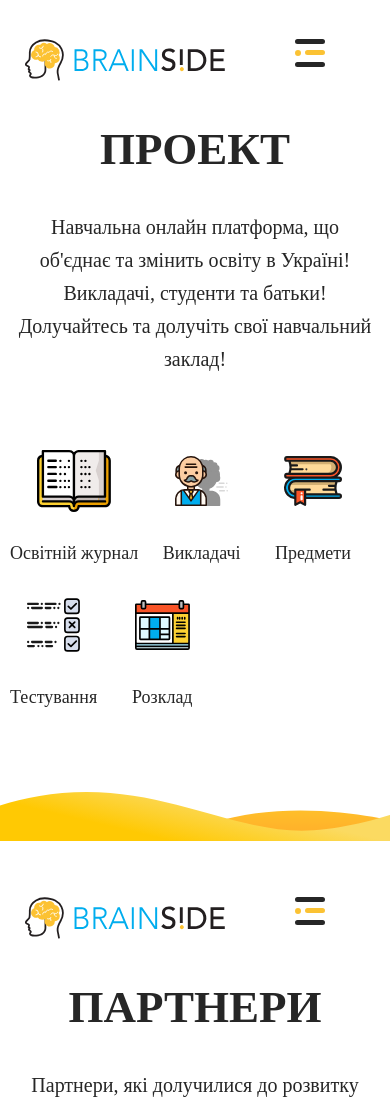
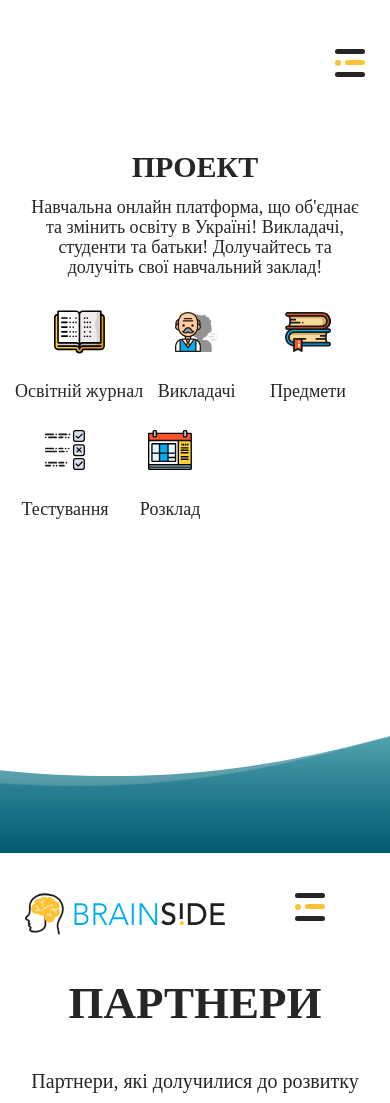
Before and after one commit to Sergii5854/TN-CHSBC-Landing-page, a PHP site: page / in a window 390 px wide; the page is wider, and only the part inside the window is pictured. Shown: the part 845-1948 px from the top of that part. Run offline with PHP 8.4, Linux system fonts and the light colour scheme; grey boxes are pictures that could not be loaded.

Commit message:
add project section

```diff
--- a/index.php
+++ b/index.php
@@ -8,7 +8,8 @@
 
     <link rel="shortcut icon" href="img/favicon.png" type="image/png"/>
     <link href="build/css/style.min.css" rel="stylesheet">
-    <link href="https://fonts.googleapis.com/css?family=Didact+Gothic&amp;subset=cyrillic,cyrillic-ext,greek,greek-ext,latin-ext" rel="stylesheet">
+    <link href="https://fonts.googleapis.com/css?family=Didact+Gothic&amp;subset=cyrillic,cyrillic-ext,greek,greek-ext,latin-ext"
+          rel="stylesheet">
 
     <title>Brainside.org - безкоштовна система онлайн навчання by Brainbasket! </title>
     <!--[if lte IE 9 ]>
@@ -18,9 +19,9 @@
     <![endif]-->
 
 </head>
-<body  >
+<body>
 
-<header >
+<header>
 
     <div class="container">
 
@@ -35,10 +36,14 @@
                 <img class="logo-small" src="img/logo_small.png" alt="logo" type="image/png"/>
 
                 <div class="background-element">
-                    <img class="background-1" src=" img/Background_element.png" alt="Background element" type="image/png"/>
-                    <img class="background-2" src=" img/Background_element.png" alt="Background element" type="image/png"/>
-                    <img class="background-3" src=" img/Background_element.png" alt="Background element" type="image/png"/>
-                    <img class="background-4" src=" img/Background_element.png" alt="Background element" type="image/png"/>
+                    <img class="background-1" src=" img/Background_element.png" alt="Background element"
+                         type="image/png"/>
+                    <img class="background-2" src=" img/Background_element.png" alt="Background element"
+                         type="image/png"/>
+                    <img class="background-3" src=" img/Background_element.png" alt="Background element"
+                         type="image/png"/>
+                    <img class="background-4" src=" img/Background_element.png" alt="Background element"
+                         type="image/png"/>
                 </div>
 
                 <!--<img class="background-img" src="img/rsz_woman-notebook-working-girl.jpg" alt="logo" type="image/png"/>-->
@@ -58,12 +63,14 @@
 
                     <div class="textarea anim ">
                         <p>
-                            Безкоштовна система онлайн-навчання від Brainbasket Foundation для шкіл, коледжів та ВУЗів. <br>Підпишіться на нас, щоб не пропустити запуск!
+                            Безкоштовна система онлайн-навчання від Brainbasket Foundation для шкіл, коледжів та ВУЗів.
+                            <br>Підпишіться на нас, щоб не пропустити запуск!
                         </p>
                     </div>
-                    <form class="input-group" name="myForm" onsubmit="return validateForm();" method="POST" action="saver.php">
-                        <input name='email' type="email" class="form-email" placeholder="Enter your email" >
-                        <button class="input-group-addon " id="submit"  type="submit" >Subscribe for news</button>
+                    <form class="input-group" name="myForm" onsubmit="return validateForm();" method="POST"
+                          action="saver.php">
+                        <input name='email' type="email" class="form-email" placeholder="Enter your email">
+                        <button class="input-group-addon " id="submit" type="submit">Subscribe for news</button>
 
                         <!--                        --><?php //if($_GET["email"]=="ok") {echo "Дякуємо за відповідь! Ваша електронна адреса збережена. ";}?>
                     </form>
@@ -71,8 +78,6 @@
 
                 </div>
                 <!-- <img class="scroll_icon" src="img/Scroll_icon.png" alt="Scroll_icon" type="image/png"/> -->
-
-
 
 
             </div>
@@ -93,7 +98,7 @@
                         <img class="menu" src=" img/Menu.svg" alt="menu" type="image/png"/>
                     </div>
                 </div>
-
+                <div class="content">
                     <h2 class="title">Проект</h2>
                     <div class="textarea anim ">
                         <p>
@@ -102,7 +107,7 @@
                         </p>
                     </div>
 
-                <div class="wraper-img " >
+                    <div class="wraper-img ">
 
                         <div class="wraper">
                             <img src="img/project/journal.svg" class="icon" alt="jornal">
@@ -130,17 +135,20 @@
                         </div>
 
                     </div>
+                </div>
 
-
-                <div class="bottom-wrap">
-                    <img class="bottom-img" src="img/project/2-layers.svg" alt="bottom-img">
-                </div>
+                <!--                <div class="bottom-wrap">-->
+                <!--                    <img class="bottom-img" src="img/project/2-layers.svg" alt="bottom-img">-->
+                <!--                </div>-->
             </div>
 
         </div>
 
     </div>
-
+    <div class="ocean">
+        <div class="wave"></div>
+        <div class="wave"></div>
+    </div>
 </section>
 <section class="partners">
     <div class="container">
@@ -184,7 +192,7 @@
                     </p>
                 </div>
 
-                <div class="wraper-img " >
+                <div class="wraper-img ">
 
                     <div class="wraper">
                         <img src="img/goal/59-layers.svg" class="icon" alt="teacher">
@@ -195,15 +203,18 @@
                     <div class="wraper ">
                         <img src="img/goal/28-layers.svg" class="icon" alt="jornal">
                         <div class="title-icon">ВУЗам та школам</div>
-                        <div class="description-icon"> автоматичну генерацію розкладу, розсилку важливих новин, а також контроль за роботою викладачів.</div>
+                        <div class="description-icon"> автоматичну генерацію розкладу, розсилку важливих новин, а також
+                            контроль за роботою викладачів.
+                        </div>
                     </div>
 
                     <div class="wraper ">
                         <img src="img/goal/30-layers.svg" class="icon" alt="jornal">
-                        <div class="title-icon">Батькам </div>
-                        <div class="description-icon">отримання актуальної інформації про успіхи та досягнення, пропуски та негативні оцінки студентів та школярів.</div>
+                        <div class="title-icon">Батькам</div>
+                        <div class="description-icon">отримання актуальної інформації про успіхи та досягнення, пропуски
+                            та негативні оцінки студентів та школярів.
                         </div>
-
+                    </div>
 
 
                 </div>
--- a/src/css/partials/_keyframes.scss
+++ b/src/css/partials/_keyframes.scss
@@ -50,3 +50,23 @@
   50%  { opacity: 1;  }
   100% { transform:translate(0,-360px); opacity: 0; }
 }
+/////// wave animation
+
+@keyframes wave {
+  0% {
+    margin-left: 0;
+  }
+  100% {
+    margin-left: -1600px;
+  }
+}
+
+@keyframes swell {
+  0%, 100% {
+    transform: translate3d(0,-25px,0);
+  }
+  50% {
+    transform: translate3d(0,5px,0);
+  }
+}
+/////// wave animation end
--- a/src/css/partials/sections/_hero-video.scss
+++ b/src/css/partials/sections/_hero-video.scss
@@ -180,7 +180,7 @@
         border-radius: 40px;
         background-color: rgba(133, 132, 129, 0.8 );
         user-select: text;
-        width: 420px;
+        width: 410px;
         padding: 10px 30px 10px 30px;
         font-size: 20px;
         outline: none;
--- a/src/css/partials/sections/_project.scss
+++ b/src/css/partials/sections/_project.scss
@@ -1,7 +1,14 @@
 .project {
   margin: 0;
   padding:0;
- height: 858px;
+ //height: 858px;
+  overflow: hidden;
+min-height: 540px;
+  @media (max-width: 850px) {
+    height: 100%;
+    min-height: 540px;
+  }
+
   .container{
     padding-right: 0;
     padding-left: 0;
@@ -26,18 +33,40 @@
     top: 40px;
     left: 40px;
     width: 200px;
+    @media (max-width: 650px) {
+      width: 100px;
+    }
+    @media (max-width: 550px) {
+      display: none;
+    }
   }
   .nav {
     position: absolute;
     display: block;
     top: 40px;
     right: 80px;
+    @media (max-width: 650px) {
+      right: 40px;
+    }
     .menu {
       position: relative;
       display: block;
       cursor: pointer;
     }
   }
+}
+    .content {
+      text-align: center;
+
+      top: 25%;
+      left: 50%;
+      transform: translate(-50%, -50%);
+      width: 100%;
+      margin: 10px 0;
+      position: relative;
+      @media (max-width: 850px) {
+        padding: 0 15px 0 15px ;
+        top: 23%;
       }
       .title {
         color: #262626;
@@ -47,11 +76,14 @@
 
         text-transform: uppercase;
         text-align: center;
-    padding: 128px 15px 39px 15px;
+        padding: 28px 15px 39px 15px;
+        @media (max-width: 850px) {
+          font-size: 30px;
+          padding: 28px 15px 15px 15px;
+        }
       }
       .textarea {
         max-width: 780px;
-
         color: #262626;
         font-family: "Century Gothic";
         font-size: 20px;
@@ -61,7 +93,14 @@
         margin: 0 auto;
         padding: 0 15px 95px 15px;
         @media (max-width: 850px) {
-      padding: 0 15px 55px 15px;
+          padding: 0 15px 25px 15px;
+          font-size: 18px;
+          line-height: 23px;
+        }
+        @media (max-width: 850px) {
+          padding: 0 10px 5px 10px;
+          font-weight: 300;
+          line-height: 20px;
         }
       }
       .wraper-img {
@@ -82,6 +121,9 @@
             @media (max-width: 850px) {
               max-width: 50%;
             }
+            @media (max-width: 650px) {
+              max-width: 40%;
+            }
           }
           .title-icon {
 
@@ -94,11 +136,13 @@
             @media (max-width: 850px) {
               font-size: 20px;
               font-weight: 500;
-          padding: 10px;
+              padding: 0;
             }
             @media (max-width: 650px) {
               font-size: 18px;
               font-weight: 300;
+              line-height: 18px;
+            }
           }
         }
       }
@@ -119,4 +163,32 @@
     }
   }
 }
+
+  .ocean {
+    height: 5%;
+    width:100%;
+    position:relative;
+    bottom:0;
+    left:0;
+   // background: #ffc900;
+    z-index: -99999;
   }
+
+  .wave {
+    background: url(../../img/project/wave.svg) repeat-x; //http://tedmcdo.com/labs/wave.svg
+    position: absolute;
+    top: -198px;
+    width: 3400px;
+    height: 198px;
+    animation: wave 7s cubic-bezier( 0.36, 0.45, 0.63, 0.53) infinite;
+    transform: translate3d(0, 0, 0);
+  }
+
+  .wave:nth-of-type(2) {
+    top: -175px;
+    animation: wave 7s cubic-bezier( 0.36, 0.45, 0.63, 0.53) -.125s infinite, swell 7s ease -1.25s infinite;
+    opacity: 1;
+  }
+
+
+}
```
Also changed, not shown: saver.php (+9 -3 lines), build/css/style.min.css, img/project/wave.svg (added). Lines whose indentation alone changed are shown as unchanged.
